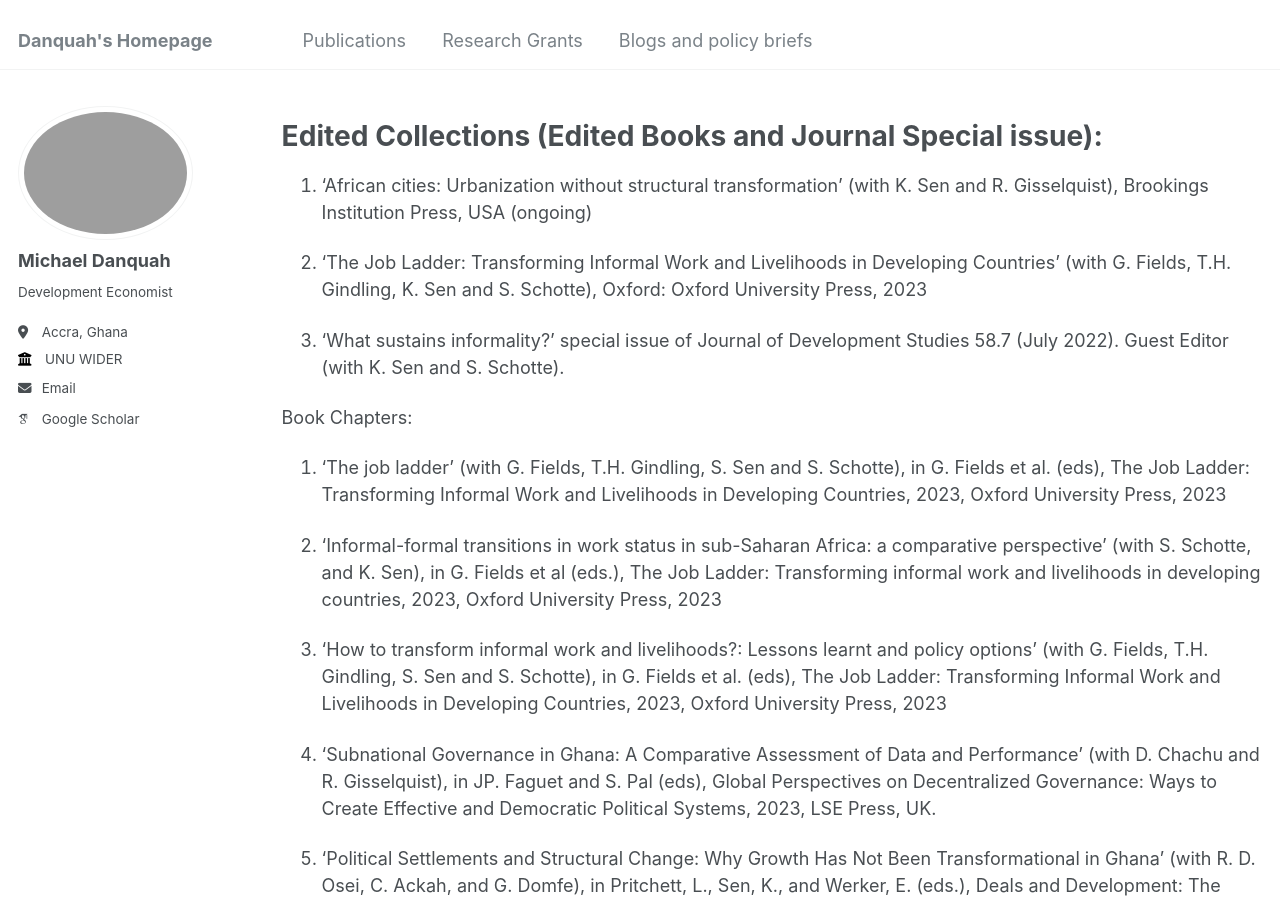
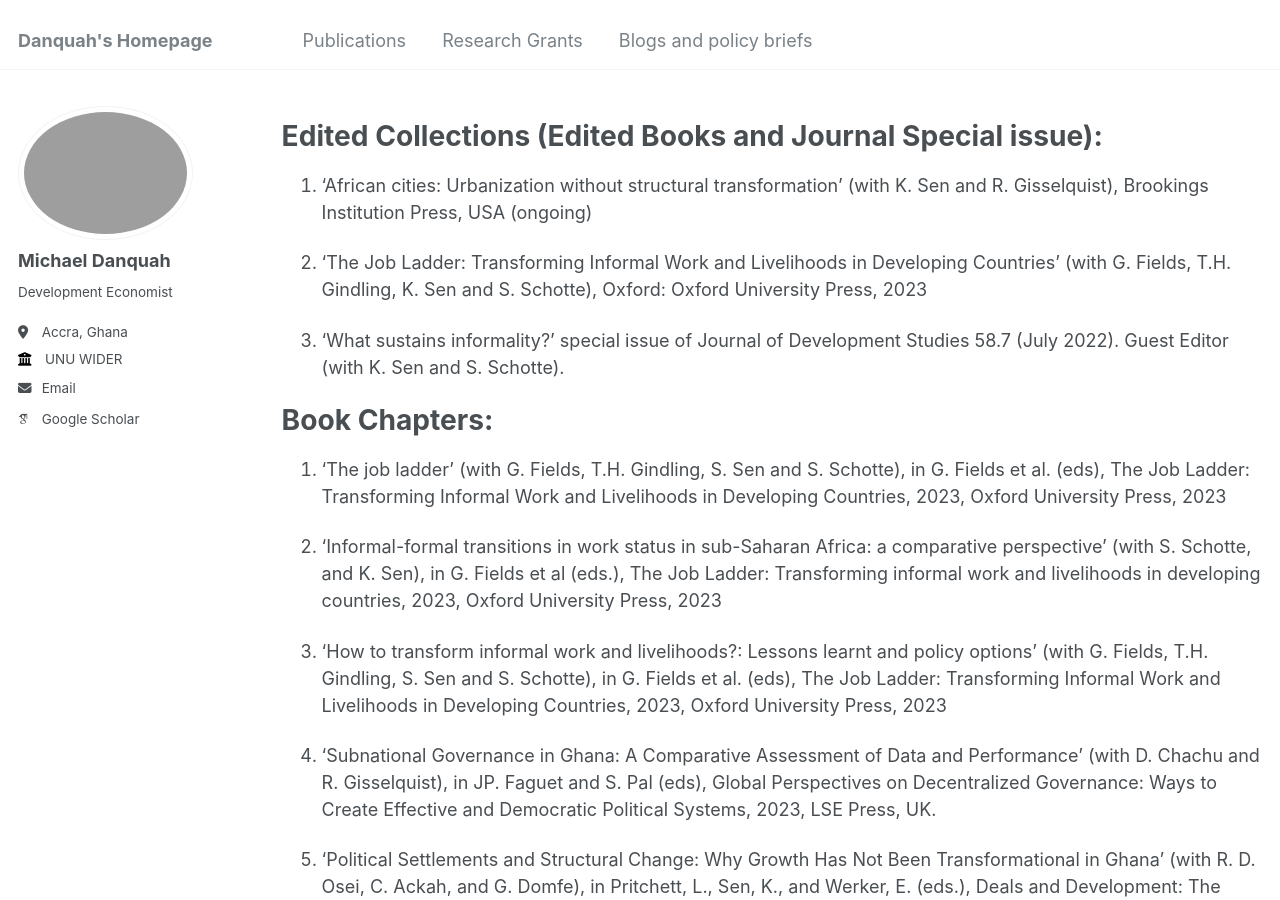
Before and after one commit to m-danquah/m-danquah.github.io, a Jekyll site: the page built from _pages/publications.md, in a window 1280 px wide and 900 px high. Built offline with Jekyll 4.4.1, drawn with Linux system fonts in a browser that asks for light colours; some web fonts are replaced.

```diff
--- a/_pages/publications.md
+++ b/_pages/publications.md
@@ -5,7 +5,7 @@ permalink: /publications/
 author_profile: true
 ---
 
-**Edited Collections (Edited Books and Journal Special issue):**
+Edited Collections (Edited Books and Journal Special issue):
 ====
 
 1.	‘African cities: Urbanization without structural transformation’ (with K. Sen and R. Gisselquist), Brookings Institution Press, USA (ongoing)
@@ -15,6 +15,7 @@ author_profile: true
 3.	‘What sustains informality?’ special issue of Journal of Development Studies 58.7 (July 2022). Guest Editor (with K. Sen and S. Schotte).
 
 Book Chapters:
+===
 4.	‘The job ladder’ (with G. Fields, T.H. Gindling, S. Sen and S. Schotte), in G. Fields et al. (eds), The Job Ladder: Transforming Informal Work and Livelihoods in Developing Countries, 2023, Oxford University Press, 2023
 
 5.	‘Informal-formal transitions in work status in sub-Saharan Africa: a comparative perspective’ (with S. Schotte, and K. Sen), in G. Fields et al (eds.), The Job Ladder: Transforming informal work and livelihoods in developing countries, 2023, Oxford University Press, 2023
@@ -28,7 +29,7 @@ Book Chapters:
 
 
 
-**Articles in peer reviewed journals (selected from 2014):**
+Articles in peer reviewed journals (selected from 2014):
 ===
 9.	‘The financial inclusion agenda: Examining the role of conventional banks in deepening access to formal credit’ (with A.M. Iddrisu), Economic Systems, 2024, 48(2):1-21
 
@@ -94,7 +95,7 @@ Book Chapters:
 39.	‘Productivity Growth, Human Capital and Distance to Frontier in Sub-Saharan Africa’ (with B. Ouattara), Journal of Economic Development, 2014, 39(4):27-48.
 
 
-**Working Papers:**
+Working Papers:
 ====
 40.	‘Urbanization, climate change, and structural transformation in Accra, Ghana’ (with B. Ouattara, W. Ohemeng and A. Barimah) WIDER Working Paper 2024/25. Helsinki: UNU-WIDER.
 
```
